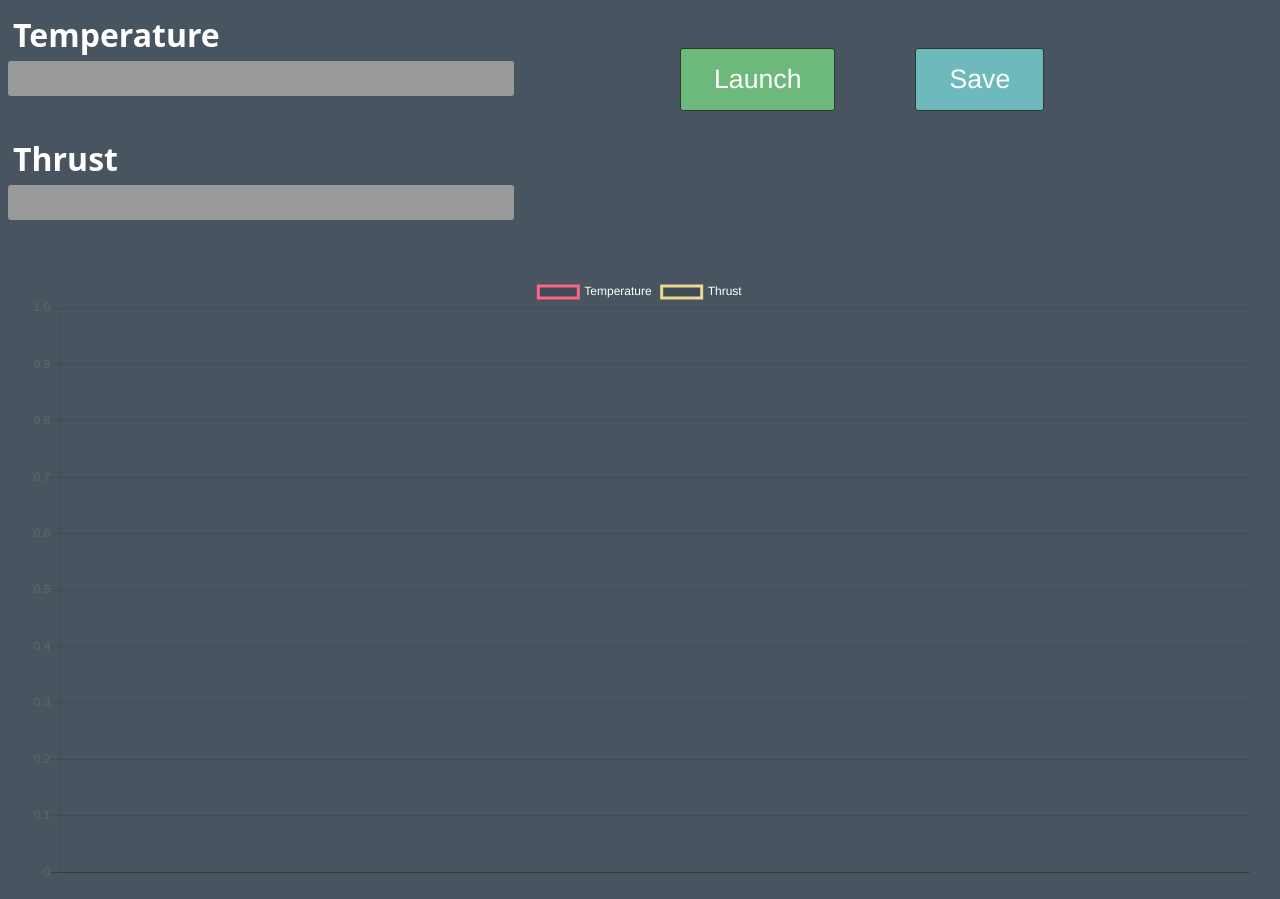
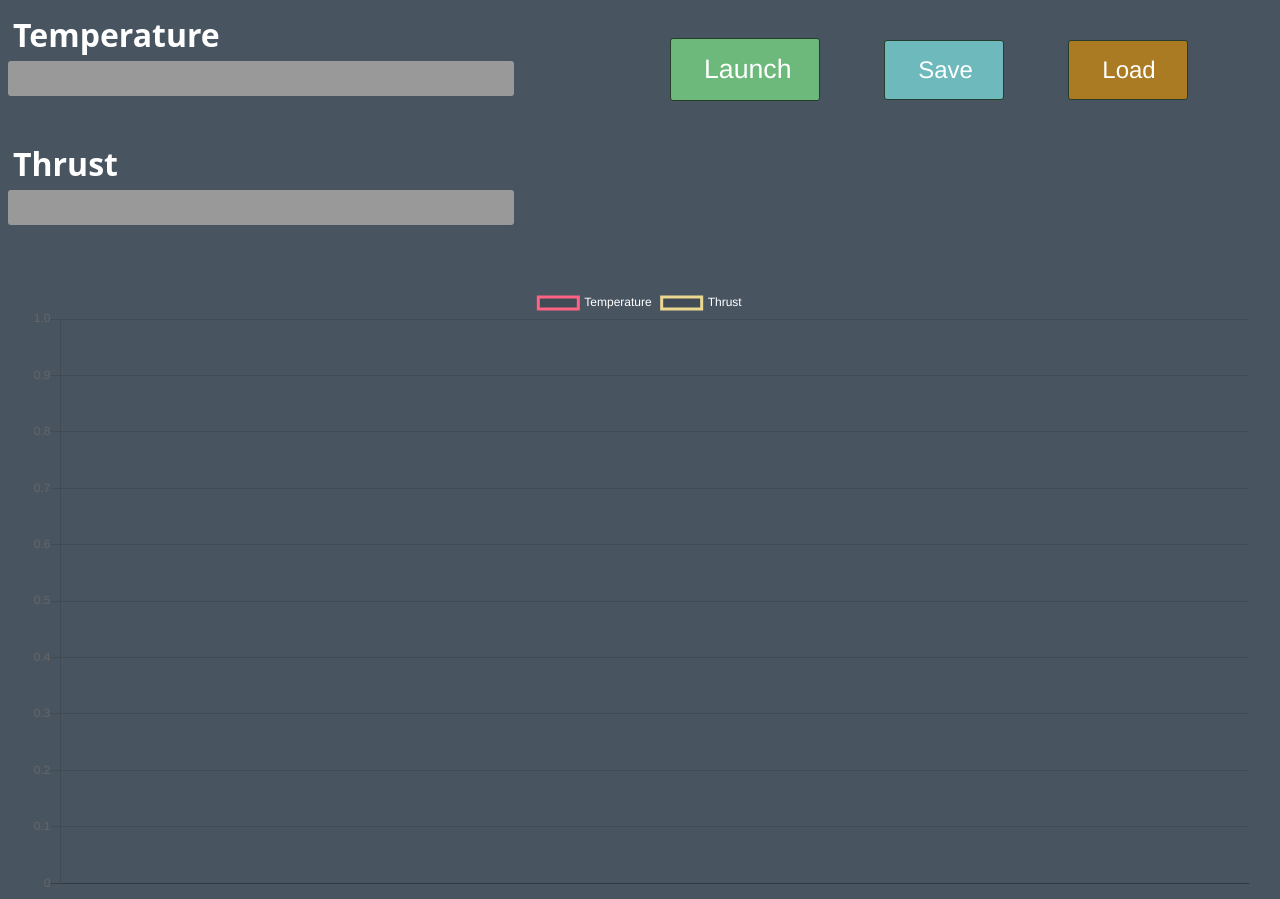
Before and after one commit to Tyraka/startapp, an Electron app: page src/index.html in a window 1280 px wide. Drawn offline with nearby package versions, Linux system fonts and the light colour scheme.

Commit message:
Loading from file added

```diff
--- a/assets/css/main.css
+++ b/assets/css/main.css
@@ -60,19 +60,20 @@ h1 {
     top: 50%;
     left: 50%;
     grid-column: 2;
-    grid-row: 1 / span 2;
+    grid-row: 1;
 }
 
 .startBtn {
     background: #6DB97B;
     color: #fff;
     border: 1px solid #243E29;
+    width: 150px;
     border-radius: 3px;
     font-family: Helvetica;
     font-size: 20pt;
     text-decoration: none;
     cursor: pointer;
-    margin: 40px;
+    margin: 30px;
     padding: 15px 33px;
 }
 
@@ -80,12 +81,27 @@ h1 {
     background: #6DB9BB;
     color: #fff;
     border: 1px solid #243E2B;
+    width: 120px;
     border-radius: 3px;
     font-family: Helvetica;
-    font-size: 20pt;
+    font-size: 18pt;
     text-decoration: none;
     cursor: pointer;
-    margin: 40px;
+    margin: 30px;
+    padding: 15px 33px;
+}
+
+.loadBtn {
+    background: rgb(170, 123, 34);
+    color: #fff;
+    border: 1px solid #243E2B;
+    width: 120px;
+    border-radius: 3px;
+    font-family: Helvetica;
+    font-size: 18pt;
+    text-decoration: none;
+    cursor: pointer;
+    margin: 30px;
     padding: 15px 33px;
 }
 
@@ -93,12 +109,13 @@ h1 {
     background: #ff5e57;
     color: #fff;
     border: 1px solid #82344f;
+    width: 120px;
     border-radius: 3px;
     font-family: Helvetica;
-    font-size: 20pt;
+    font-size: 18pt;
     text-decoration: none;
     cursor: pointer;
-    margin: 40px;
+    margin: 30px;
     padding: 15px 33px;
 }
 
--- a/main.js
+++ b/main.js
@@ -6,8 +6,6 @@ const {app, BrowserWindow} = require('electron')
 
     // and load the index.html of the app.
     win.loadFile('./src/index.html')
-
-    //win.openDevTools();
 
     win.on('closed', () => {
       // Dereference the window objec
--- a/package.json
+++ b/package.json
@@ -21,6 +21,7 @@
     "axios": "^0.18.0",
     "chart.js": "^2.7.2",
     "electron": "^2.0.8",
+    "fs": "0.0.1-security",
     "http": "0.0.0",
     "serialport": "^7.0.2"
   }
--- a/src/graph.js
+++ b/src/graph.js
@@ -1,5 +1,6 @@
 const Chart = require('chart.js');
 const axios = require('axios');
+const fs = require('fs');
 
 const serverUrl = 'http://127.0.0.1:8888';
 
@@ -17,21 +18,23 @@ function getData() {
             if (!Number.isInteger(data.data)) {
                 console.log(data.data);
                 data.data = data.data.split(",")
-                if(Number.isInteger(Number(data.data[0])) && Number.isInteger(Number(data.data[1]))){
+                if (Number.isInteger(Number(data.data[0])) && Number.isInteger(Number(data.data[1]))) {
                     thrustReads.push(data.data[0]);
                     tempReads.push(data.data[1]);
-                    document.getElementById('thrustbar').style.width = data.data[0]*100+'%';
-                    document.getElementById('tempbar').style.width = data.data[1]*100+'%';
+                    document.getElementById('thrustbar').style.width = data.data[0] * 100 + '%';
+                    document.getElementById('tempbar').style.width = data.data[1] * 100 + '%';
                 }
                 updateChart(myChart);
             }
         })
-        .catch(err => { console.log(err) });
+        .catch(err => {
+            console.log(err)
+        });
 }
 
 function updateChart(chart) {
     //correct time labaling
-    chart.data.labels.push((chart.data.datasets[0].data.length + 1)/4);
+    chart.data.labels.push((chart.data.datasets[0].data.length + 1) / 4);
     chart.data.datasets[0].data = tempReads;
     chart.data.datasets[1].data = thrustReads;
     chart.update();
@@ -39,7 +42,7 @@ function updateChart(chart) {
 
 function toCsv() {
     var csv = 'thrust, temp\r\n';
-    for(var i = 0; i < tempReads.length; i++){
+    for (var i = 0; i < tempReads.length; i++) {
         csv += thrustReads[i] + ',' + tempReads[i];
     }
     return csv;
@@ -59,6 +62,26 @@ function downloadCSV() {
     link.setAttribute('href', data);
     link.setAttribute('download', filename);
     link.click();
+}
+
+function loadFromFile() {
+    var data;
+    fs.readFile('thrust.txt', 'utf8', (err, thrustContent) => {
+        if (err) {
+            throw err;
+        }
+
+        thrustReads = thrustContent.split('\n');
+        fs.readFile('temp.txt', 'utf8', (err, content) => {
+            if (err) {
+                throw err;
+            }
+            tempReads = content.split('\n');
+            for (i = 0; i < tempReads.length; i++) {
+                updateChart(myChart);
+            }
+        })
+    })
 
 }
 
--- a/src/index.html
+++ b/src/index.html
@@ -27,8 +27,9 @@
             </div>
         </div>
         <div class="btnContainer">
-            <button onClick="launched ? stop() : launch()" id="start" class="startBtn">Launch</a>
-            <button onClick="downloadCSV()" id="download" class="downloadBtn">Save</a>
+            <button onClick="launched ? stop() : launch()" id="start" class="startBtn">Launch</button>
+            <button onClick="downloadCSV()" id="download" class="downloadBtn">Save</button>
+            <button onClick="loadFromFile()" id="load" class="loadBtn">Load</button>
         </div>
     </div>
     <script src="./graph.js"></script>
```
Also changed, not shown: temp.txt (added, +11 -0 lines), thrust.txt (added, +11 -0 lines), 1 other file.
